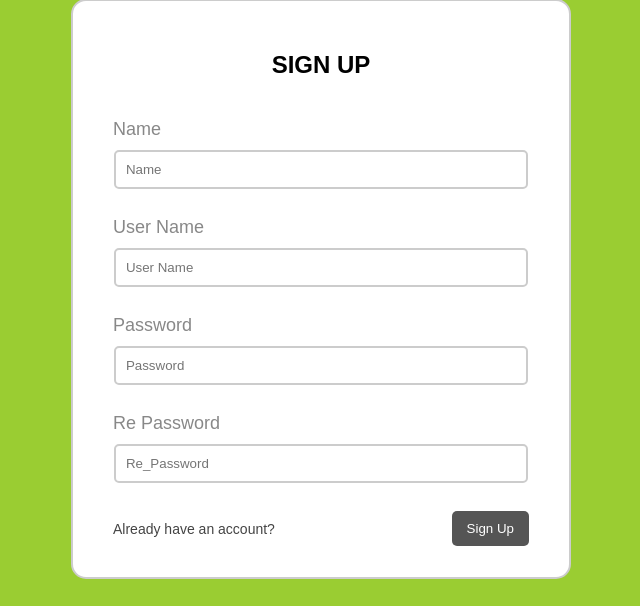
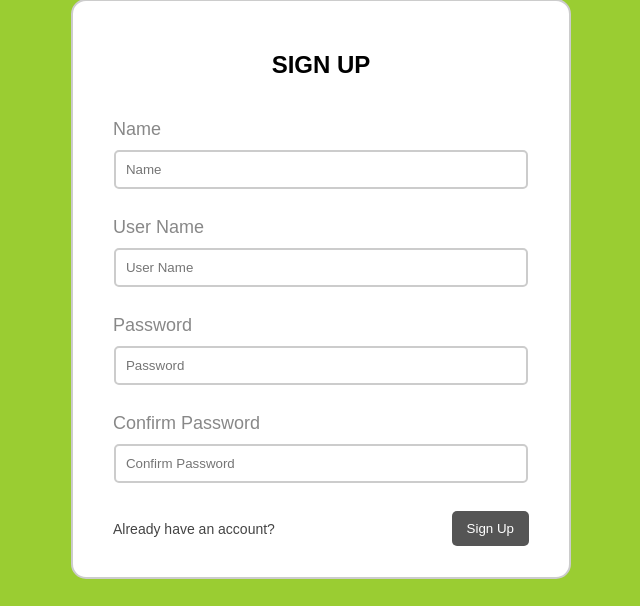
Before and after one commit to Guigstyyle/Projet_php_r301, a PHP site: page /signup.php in a window 1280 px wide. Shown: the part 119-725 px from the top of the page, without its empty margins (319-959 px from the left). Run offline with PHP 8.4, Linux system fonts and the light colour scheme.

Commit message:
Correction sémantique rapide dans l'ui d'inscription

```diff
--- a/signup.php
+++ b/signup.php
@@ -45,10 +45,10 @@
                  name="password"
                  placeholder="Password"><br>
 
-          <label>Re Password</label>
+          <label>Confirm Password</label>
           <input type="password"
-                 name="re_password"
-                 placeholder="Re_Password"><br>
+                 name="confirm password"
+                 placeholder="Confirm Password"><br>
 
      	<button type="submit">Sign Up</button>
           <a href="index.php" class="ca">Already have an account?</a>
```
